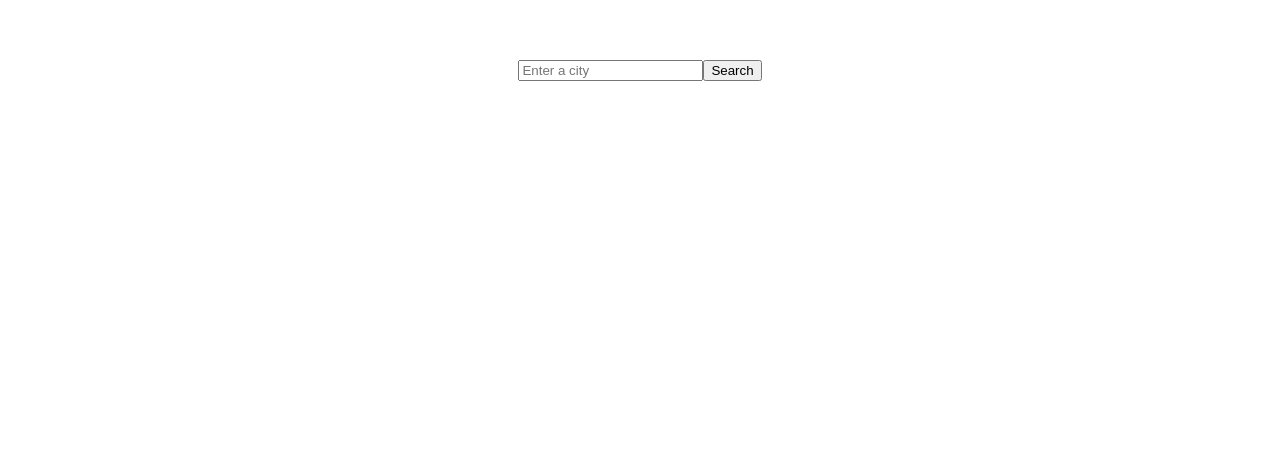
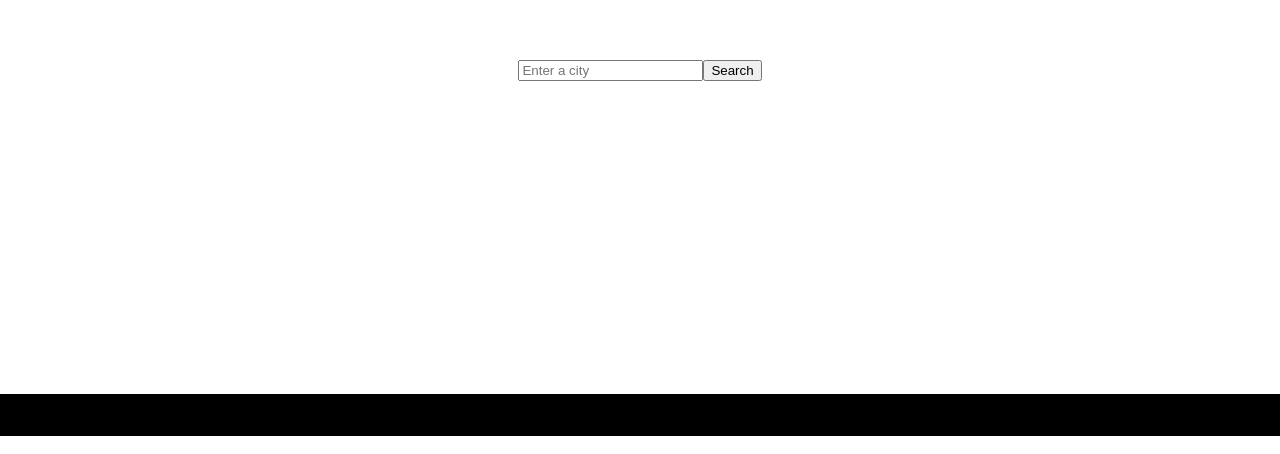
Before and after one commit to Mary-clouds/weather-react-app, a React (Create React App) app: page / in a window 1280 px wide. Shown: the part 406-860 px from the top of the page. Before the commit the page ends 800 px from the top, so only its background shows below. Built offline with nearby package versions, Linux system fonts and the light colour scheme.

Commit message:
changed the text color to black and background to white

```diff
--- a/src/App.css
+++ b/src/App.css
@@ -1,10 +1,6 @@
 .App {
   text-align: center;
-}
-
-.App-logo {
-  height: 40vmin;
-  pointer-events: none;
+  background-color: black;
 }
 
 @media (prefers-reduced-motion: no-preference) {
@@ -23,16 +19,3 @@
   font-size: calc(10px + 2vmin);
   color: white;
 }
-
-.App-link {
-  color: #61dafb;
-}
-
-@keyframes App-logo-spin {
-  from {
-    transform: rotate(0deg);
-  }
-  to {
-    transform: rotate(360deg);
-  }
-}
--- a/src/App.js
+++ b/src/App.js
@@ -11,6 +11,7 @@ function App() {
           <WeatherSearch />
         </h2>
       </header>
+      <h3>Paris</h3>
     </div>
   );
 }
--- a/src/index.css
+++ b/src/index.css
@@ -1,13 +1,14 @@
 body {
+  background-color: white;
   margin: 0;
-  font-family: -apple-system, BlinkMacSystemFont, 'Segoe UI', 'Roboto', 'Oxygen',
-    'Ubuntu', 'Cantarell', 'Fira Sans', 'Droid Sans', 'Helvetica Neue',
+  font-family: -apple-system, BlinkMacSystemFont, "Segoe UI", "Roboto", "Oxygen",
+    "Ubuntu", "Cantarell", "Fira Sans", "Droid Sans", "Helvetica Neue",
     sans-serif;
   -webkit-font-smoothing: antialiased;
   -moz-osx-font-smoothing: grayscale;
 }
 
 code {
-  font-family: source-code-pro, Menlo, Monaco, Consolas, 'Courier New',
+  font-family: source-code-pro, Menlo, Monaco, Consolas, "Courier New",
     monospace;
 }
```
